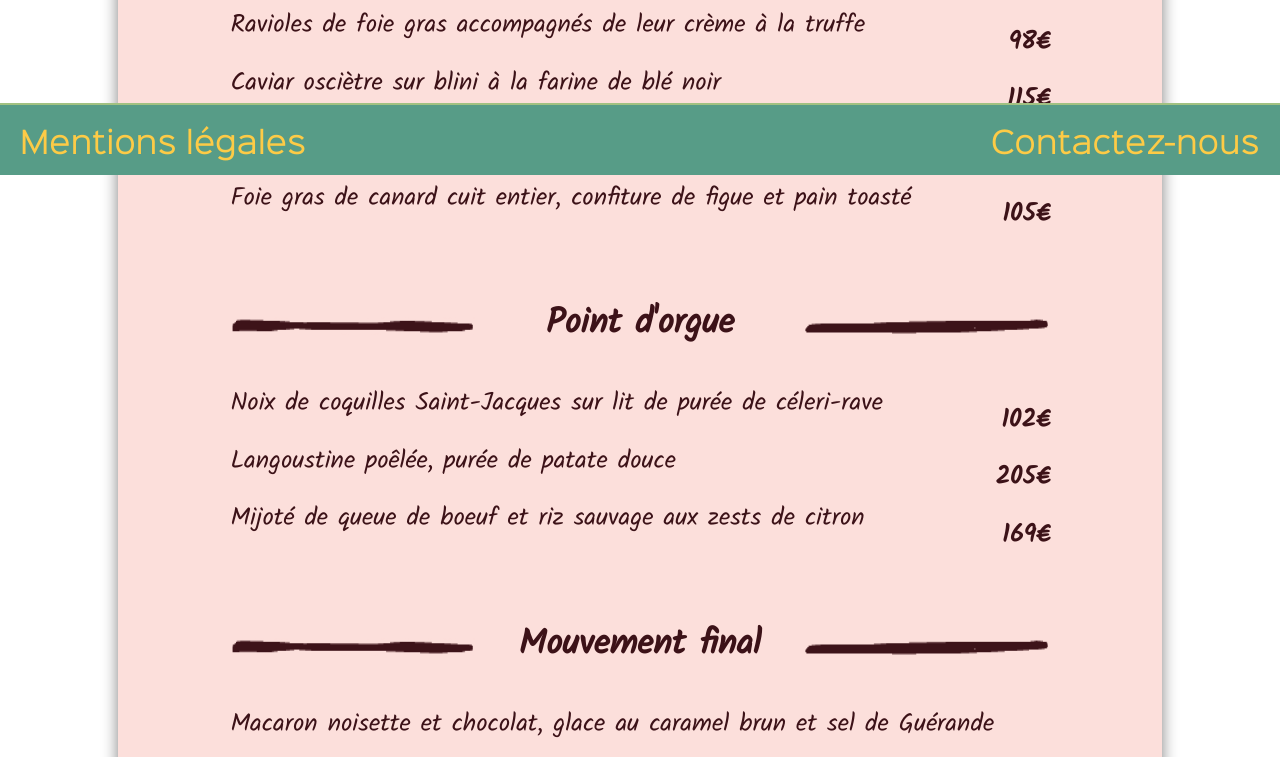
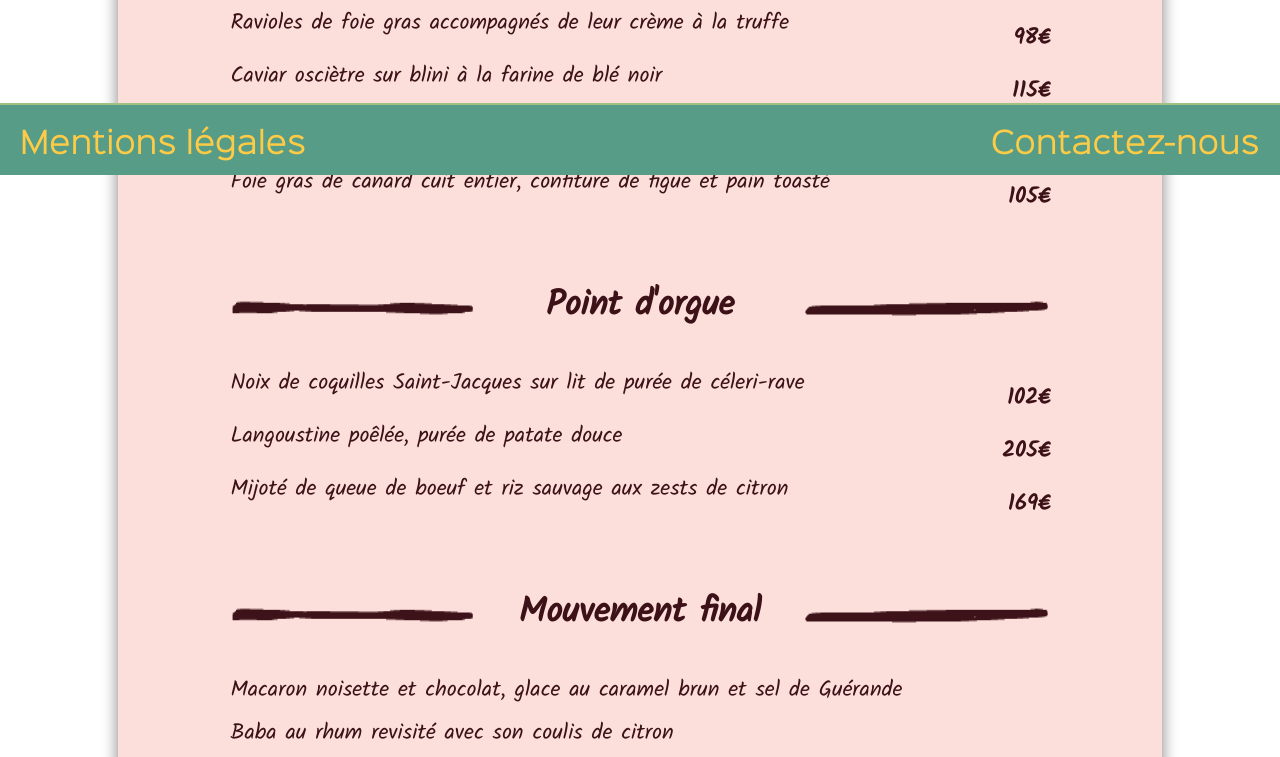
Before and after one commit to Coolbiker61/Projet3, a plain HTML site: page menu1.html in a window 1280 px wide. Shown: the part 625-1382 px from the top of the page. Drawn offline with Linux system fonts and the light colour scheme; a web font is replaced by a local one.

Commit message:
correction de la taille de la police et de l'alignement de texte

```diff
--- a/styles/layouts/_menu.scss
+++ b/styles/layouts/_menu.scss
@@ -39,9 +39,9 @@
 			margin: 0 auto 10px 0;
 			font-size: $menu_font_size_phone;
 			line-height: 1.5;
+			text-align: left;
 		}
 		.fin_menu{
-			text-align: left;
 			margin: 0 10% 10px;
 		}
 	}
--- a/styles/utils/_variables.scss
+++ b/styles/utils/_variables.scss
@@ -29,4 +29,4 @@ $nom_font_size: 30px;
 $hauteur_barres: 18px;
 
 $menu_padding_tb: 100px;
-$menu_font_size_phone: 25px;
+$menu_font_size_phone: 22px;
```
Also changed, not shown: styles/styles.css, 1 other file.
